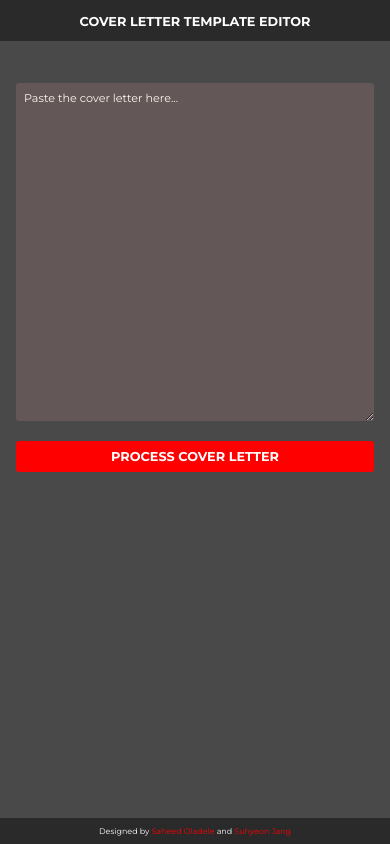
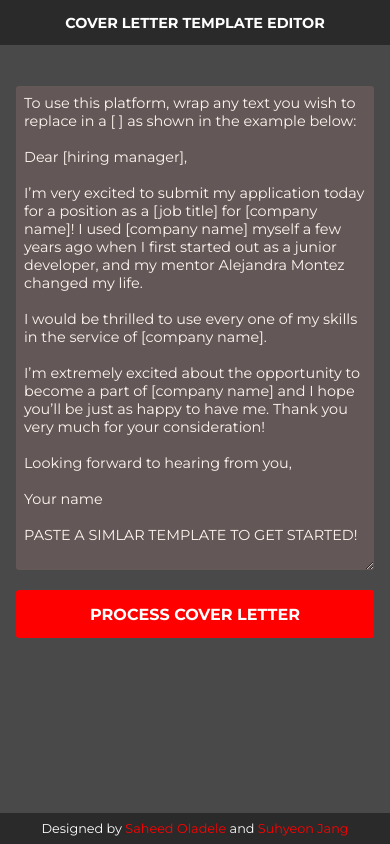
Before and after one commit to suretrust/cover-letter-editor, a React (Create React App) app: page / in a window 390 px wide. Built offline with nearby package versions, Linux system fonts and the light colour scheme.

Commit message:
Add how to use to readme and homepage

```diff
--- a/src/components/Text.js
+++ b/src/components/Text.js
@@ -19,8 +19,24 @@
 const Text = ({ addText, addTemplate, history, text }) => {
   const [letter, setLetter] = useState('');
   const [error, setError] = useState('');
+  const placeholder = `To use this platform, wrap any text you wish to replace in a [ ] as shown in the example below:
+
+Dear [hiring manager],
+
+I’m very excited to submit my application today for a position as a [job title] for [company name]! I used [company name] myself a few years ago when I first started out as a junior developer, and my mentor Alejandra Montez changed my life.
+
+I would be thrilled to use every one of my skills in the service of [company name].
+
+I’m extremely excited about the opportunity to become a part of [company name] and I hope you’ll be just as happy to have me. Thank you very much for your consideration!
+
+Looking forward to hearing from you,
+
+Your name
+
+PASTE A SIMLAR TEMPLATE TO GET STARTED!`;
 
   const handleChange = e => {
+    setError('');
     setLetter(e.target.value);
   };
 
@@ -44,7 +60,7 @@
       <div className="error">{error}</div>
       <form onChange={handleChange} onSubmit={handleSubmit}>
         <TextareaAutosize
-          placeholder="Paste the cover letter here..."
+          placeholder={placeholder}
           autoFocus
           required
           name="text"
--- a/src/styles/css/EditForm.css
+++ b/src/styles/css/EditForm.css
@@ -45,7 +45,7 @@
   }
   .EditForm form label,
 .EditForm form input {
-    font-size: 0.8rem;
+    font-size: 1rem;
   }
   .EditForm form input {
     padding: 0.4rem;
@@ -54,7 +54,7 @@
   }
   .EditForm form button {
     padding: 0.5rem;
-    font-size: 0.8rem;
+    font-size: 0.9rem;
   }
 }
 
--- a/src/styles/css/Footer.css
+++ b/src/styles/css/Footer.css
@@ -22,7 +22,7 @@
 @media screen and (max-width: 600px) {
   footer p {
     padding: 0.5rem;
-    font-size: 0.5rem;
+    font-size: 0.8rem;
   }
 }
 
--- a/src/styles/css/Navbar.css
+++ b/src/styles/css/Navbar.css
@@ -18,10 +18,10 @@
 
 @media screen and (max-width: 600px) {
   nav ul {
-    padding: 0.7rem;
+    padding: 0.8rem;
   }
   nav ul li a {
-    font-size: 0.8rem;
+    font-size: 0.9rem;
   }
 }
 
--- a/src/styles/css/Text.css
+++ b/src/styles/css/Text.css
@@ -51,21 +51,21 @@
     padding: 0 1rem;
   }
   .Text .error {
-    font-size: 0.6rem;
+    font-size: 1rem;
   }
   .Text form .copy-success {
-    font-size: 0.8rem;
+    font-size: 0.9rem;
   }
   .Text form textarea {
-    font-size: 0.85rem;
+    font-size: 1rem;
   }
   .Text form textarea::placeholder {
-    font-size: 0.7rem;
+    font-size: 0.9rem;
     color: seashell;
   }
   .Text form button {
-    padding: 0.5rem;
-    font-size: 0.8rem;
+    padding: 0.9rem;
+    font-size: 1rem;
   }
 }
 
```
Also changed, not shown: 1 other file (tests, documents, lock files or other folders).
